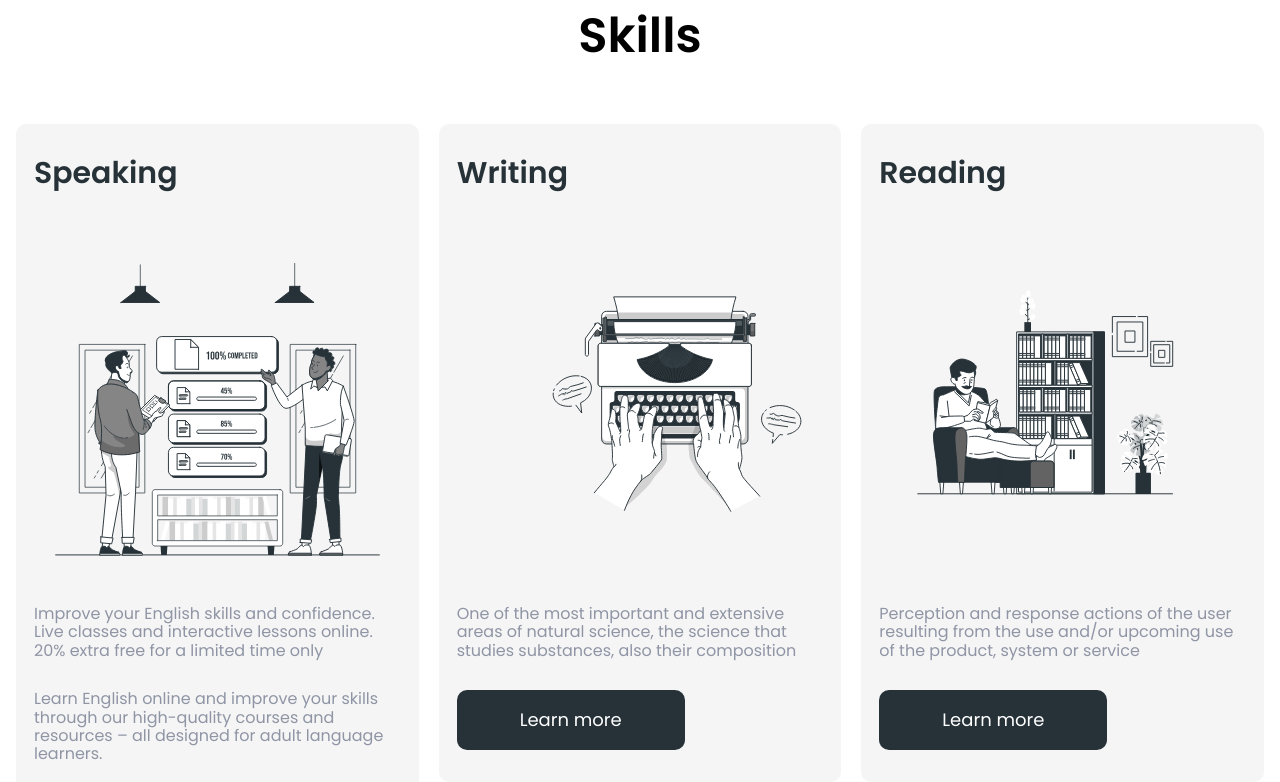
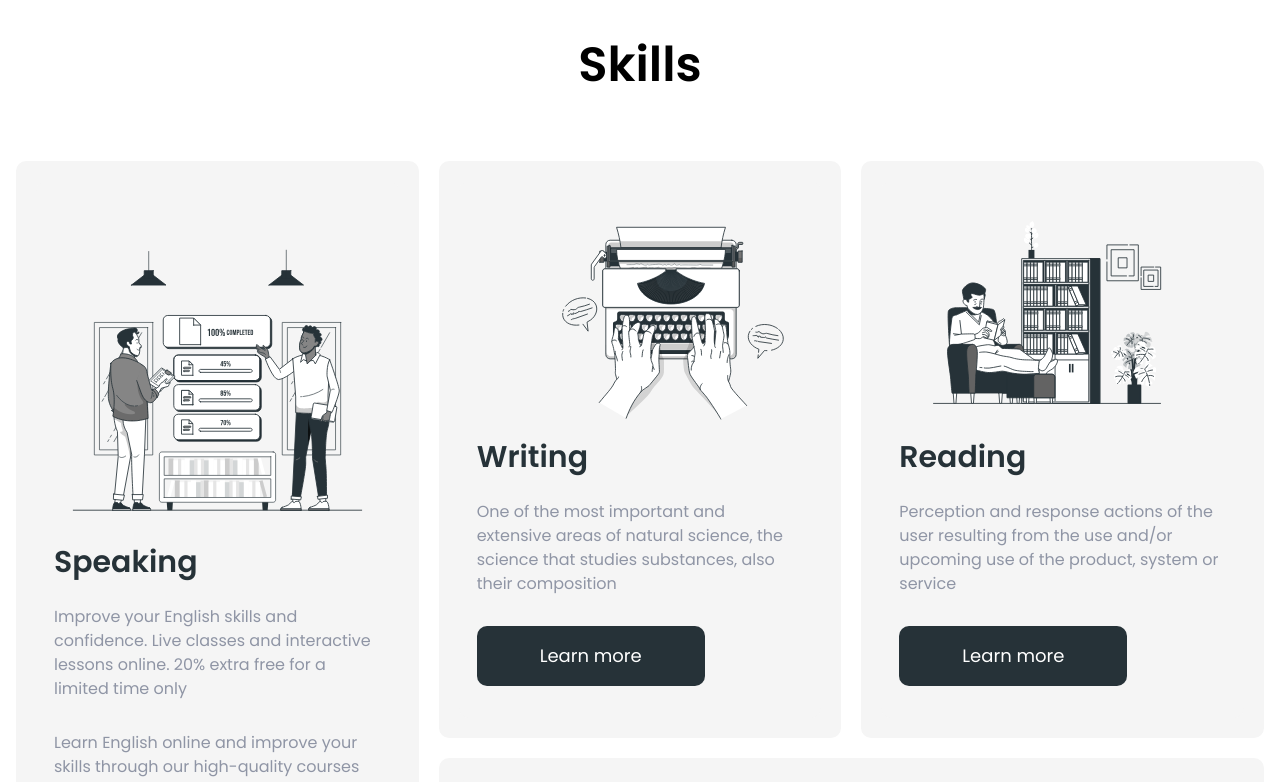
Before and after one commit to sofi-dobriak/britlex-language-school, a plain HTML site: page index.html in a window 1280 px wide. Shown: the part 780-1562 px from the top of the page. Drawn offline with nearby package versions, Linux system fonts and the light colour scheme.

Commit message:
finish project

```diff
--- a/css/styles.css
+++ b/css/styles.css
@@ -11,6 +11,7 @@ body {
     font-size: 20px;
     color: #8f95a5;
     margin: 0;
+    line-height: 1.5;
 }
 
 ul {
@@ -151,76 +152,43 @@ button:focus {
 
 /* Skills */
 
-/* .skills-container {
-    display: flex;
-}
-
-.skills-list {
-    display: flex;
-    flex-wrap: wrap;
-    justify-content: center;
-    gap: 30px;
+.skills-grid ul {
+    display: grid;
+    grid-template-columns: repeat(3, 1fr); /* Три колонки однакової ширини */
+    grid-template-rows: auto auto; /* Два ряди */
+    gap: 20px; /* Проміжок між елементами */
 }
 
 .skills-card {
-    flex-basis: calc((100% - 90px) / 4);
-
-} */
-
-/* .skills-grid {
-    display: grid;
-    grid-template-columns: repeat(auto-fit, minmax(300px, 1fr));
-    gap: 20px;
-} */
-
-.skills-grid ul {
-    display: grid;
-    grid-template-columns: repeat(3, 1fr);
-    /* Три колонки однакової ширини */
-    /* Два ряди */
-    gap: 20px;
-    /* Проміжок між елементами */
+    background-color: #f5f5f5; /* Колір фону карток */
+    display: flex;
+    flex-direction: column;
+    justify-content: space-between;
+    padding: 20px;
+    border-radius: 10px;
 }
 
 .skills-card:nth-child(1) {
-    grid-column: 1 / 2;
-    /* Перша колонка */
-    grid-row: 1 / 3;
-    /* Займає два ряди */
+    grid-column: 1 / 2; /* Перша колонка */
+    grid-row: 1 / 3; /* Займає два ряди */
 }
 
 .skills-card:nth-child(2),
 .skills-card:nth-child(3) {
-    grid-row: 1 / 2;
-    /* Займає перший ряд */
-}
-
-.skills-card:nth-child(2) {
-    grid-column: 2 / 3;
-    /* Друга колонка */
-}
-
-.skills-card:nth-child(3) {
-    grid-column: 3 / 4;
-    /* Третя колонка */
+    grid-row: 1; /* Займають перший ряд */
 }
 
 .skills-card:nth-child(4) {
-    grid-column: 2 / 4;
-    /* Четверта колонка займає дві колонки */
-    grid-row: 2 / 3;
-    /* Займає другий ряд */
-    display: flex;
-    /* Використовуємо flex для внутрішнього розміщення */
-    justify-content: space-between;
-    /* Розміщуємо зображення справа */
+    grid-column: 2 / 4; /* Четверта колонка займає дві колонки */
+    grid-row: 2 / 3; /* Займає другий ряд */
+    display: flex; /* Використовуємо flex для внутрішнього розміщення */
+    justify-content: space-between; /* Розміщуємо зображення справа */
     align-items: center;
 }
 
 .skills-card:nth-child(4) .article {
     display: flex;
-    /* flex-direction: row-reverse; */
-    /* Змінюємо напрямок, щоб зображення було справа */
+    flex-direction: row; /* Щоб зображення було справа */
     align-items: center;
 }
 
@@ -229,15 +197,26 @@ button:focus {
 }
 
 .skills-card:nth-child(4) .article img {
-    width: 50%;
-    /* Зображення займає половину контейнера */
+    width: 50%; /* Зображення займає половину контейнера */
 }
 
-/* .skills-card {
-    border: 1px solid #ccc;
-    padding: 20px;
-    background: #fff;
-} */
+.skills-card img {
+    width: 100%;
+    height: auto;
+}
+
+.skills-card .article {
+    display: flex;
+    flex-direction: column;
+    justify-content: space-between;
+    /* height: 100%; */
+}
+
+.skills-btn {
+    align-self: flex-start;
+}
+
+
 
 .skills-card img {
     max-width: 100%;
--- a/index.html
+++ b/index.html
@@ -1,19 +1,22 @@
 <!DOCTYPE html>
 <html lang="en">
-
   <head>
     <meta charset="UTF-8" />
     <meta name="viewport" content="width=device-width, initial-scale=1.0" />
     <!-- Normalize -->
-  <link rel="stylesheet" href="https://cdnjs.cloudflare.com/ajax/libs/modern-normalize/2.0.0/modern-normalize.min.css">
+    <link
+      rel="stylesheet"
+      href="https://cdnjs.cloudflare.com/ajax/libs/modern-normalize/2.0.0/modern-normalize.min.css"
+    />
     <!-- Fonts -->
-  <link rel="preconnect" href="https://fonts.googleapis.com">
-  <link rel="preconnect" href="https://fonts.gstatic.com" crossorigin>
+    <link rel="preconnect" href="https://fonts.googleapis.com" />
+    <link rel="preconnect" href="https://fonts.gstatic.com" crossorigin />
     <link
       href="https://fonts.googleapis.com/css2?family=Poppins:wght@400;600;700&family=Roboto:wght@300;400;500;700&display=swap"
-    rel="stylesheet">
+      rel="stylesheet"
+    />
     <!-- Styles -->
-  <link rel="stylesheet" href="./css/styles.css">
+    <link rel="stylesheet" href="./css/styles.css" />
     <title>Britlex</title>
   </head>
 
@@ -24,7 +27,9 @@
         <div class="container">
           <div class="header-container">
             <nav class="header-nav">
-            <a class="logo" href="./index.html">Brit<span class="logo-accent">lex</span></a>
+              <a class="logo" href="./index.html"
+                >Brit<span class="logo-accent">lex</span></a
+              >
               <ul class="header-link">
                 <li><a class="nav-item current" href="#home">Home</a></li>
                 <li><a class="nav-item" href="#skills">Skills</a></li>
@@ -47,12 +52,17 @@
             <div class="hero-text-container">
               <h1 class="hero-title" id="home">Learn Any Foreign Language</h1>
               <p class="hero-text">
-              With our teachers who write a program for each student, you will be
-              able to make your first sketch after the first lesson.
+                With our teachers who write a program for each student, you will
+                be able to make your first sketch after the first lesson.
               </p>
               <button class="hero-btn" type="button">Get started</button>
             </div>
-          <img src="./images/hero-section.svg" alt="Girl listening to audio" width="654" height="510" />
+            <img
+              src="./images/hero-section.svg"
+              alt="Girl listening to audio"
+              width="654"
+              height="510"
+            />
           </div>
         </div>
       </section>
@@ -65,39 +75,56 @@
             <ul>
               <li class="skills-card">
                 <article class="article">
+                  <img
+                    src="./images/skills-speaking.svg"
+                    alt="The men are talking"
+                    width="390"
+                    height="390"
+                  />
                   <h3 class="skills-subtitle">Speaking</h3>
-                <img src="./images/skills-speaking.svg" alt="The men are talking" width="390" height="390">
                   <p class="skills-text">
-                  Improve your English skills and confidence. Live classes and interactive lessons online. 20% extra
-                  free
-                  for a limited time only
+                    Improve your English skills and confidence. Live classes and
+                    interactive lessons online. 20% extra free for a limited
+                    time only
                   </p>
                   <p class="skills-text">
-                  Learn English online and improve your skills through our high-quality courses and resources – all
-                  designed
-                  for adult language learners.
+                    Learn English online and improve your skills through our
+                    high-quality courses and resources – all designed for adult
+                    language learners.
                   </p>
                   <button class="skills-btn" type="button">Learn more</button>
                 </article>
               </li>
               <li class="skills-card">
                 <article class="article">
+                  <img
+                    src="./images/skills-writing.svg"
+                    alt="Hands on the typewriter"
+                    width="390"
+                    height="390"
+                  />
                   <h3 class="skills-subtitle">Writing</h3>
-                <img src="./images/skills-writing.svg" alt="Hands on the typewriter" width="390" height="390">
                   <p class="skills-text">
-                  One of the most important and extensive areas of natural science, the science that studies substances,
-                  also their composition
+                    One of the most important and extensive areas of natural
+                    science, the science that studies substances, also their
+                    composition
                   </p>
                   <button class="skills-btn" type="button">Learn more</button>
                 </article>
               </li>
               <li class="skills-card">
                 <article class="article">
+                  <img
+                    src="./images/skills-reading.svg"
+                    alt="Person reading a book"
+                    width="390"
+                    height="390"
+                  />
                   <h3 class="skills-subtitle">Reading</h3>
-                <img src="./images/skills-reading.svg" alt="Person reading a book" width="390" height="390">
                   <p class="skills-text">
-                  Perception and response actions of the user resulting from the use and/or upcoming use of the product,
-                  system or service
+                    Perception and response actions of the user resulting from
+                    the use and/or upcoming use of the product, system or
+                    service
                   </p>
                   <button class="skills-btn" type="button">Learn more</button>
                 </article>
@@ -107,13 +134,18 @@
                   <div class="content">
                     <h3 class="skills-subtitle">Listening</h3>
                     <p class="skills-text">
-                    Here you can find activities to practice your listening skills. Listening will help you to improve
-                    your
+                      Here you can find activities to practice your listening
+                      skills. Listening will help you to improve your
                       understanding
                     </p>
                     <button class="skills-btn" type="button">Learn more</button>
                   </div>
-                <img src="./images/skills-listening.svg" alt="Person listening to a podcast" width="390" height="390">
+                  <img
+                    src="./images/skills-listening.svg"
+                    alt="Person listening to a podcast"
+                    width="390"
+                    height="390"
+                  />
                 </article>
               </li>
             </ul>
@@ -128,11 +160,12 @@
             <div class="about-text-container">
               <h2 class="section-title">About Us</h2>
               <p class="about-text">
-              The model offers a framework for discussing problems related to the
-              user's experience, as well as possible ways and means of solving them.
-              Application development begins at the top level (strategy), where the
-              future software product is described quite abstractly from the point
-              of view of the expectations of both users and the customer.
+                The model offers a framework for discussing problems related to
+                the user's experience, as well as possible ways and means of
+                solving them. Application development begins at the top level
+                (strategy), where the future software product is described quite
+                abstractly from the point of view of the expectations of both
+                users and the customer.
               </p>
               <ul class="about-num-container">
                 <li class="about-item">
@@ -149,7 +182,12 @@
                 </li>
               </ul>
             </div>
-          <img src="./images/about-us.svg" alt="People reach the top of the mountain" width="540" height="540" />
+            <img
+              src="./images/about-us.svg"
+              alt="People reach the top of the mountain"
+              width="540"
+              height="540"
+            />
           </div>
         </div>
       </section>
@@ -162,12 +200,16 @@
             <ul class="pricing-list">
               <!-- Self-study online course -->
               <li class="pricing-item-container">
-              <img src="./images/pricing-self-study-online-course.svg" alt="The girl learns the material on her own"
-                width="426" height="320" />
+                <img
+                  src="./images/pricing-self-study-online-course.svg"
+                  alt="The girl learns the material on her own"
+                  width="426"
+                  height="320"
+                />
                 <h3 class="pricing-subtitle">Self-study online course</h3>
                 <p class="pricing-text first">
-                Start learning English online in live classes with qualified EC
-                teachers and students from all over the world.
+                  Start learning English online in live classes with qualified
+                  EC teachers and students from all over the world.
                 </p>
                 <div class="pricing-bgc">
                   <span class="pricing-num">£5.99</span>
@@ -176,11 +218,16 @@
               </li>
               <!-- Live online classes -->
               <li class="pricing-item-container">
-              <img src="./images/pricing-live-online-classes.svg" alt="The teacher explains the material to the student"
-                width="426" height="320" />
+                <img
+                  src="./images/pricing-live-online-classes.svg"
+                  alt="The teacher explains the material to the student"
+                  width="426"
+                  height="320"
+                />
                 <h3 class="pricing-subtitle">Live online classes</h3>
                 <p class="pricing-text">
-                Interactive group classes with expert teachers. Free 7-day trial
+                  Interactive group classes with expert teachers. Free 7-day
+                  trial
                 </p>
                 <div class="pricing-bgc">
                   <span class="pricing-num">£12.99</span>
@@ -189,12 +236,16 @@
               </li>
               <!-- Personal Tuition -->
               <li class="pricing-item-container">
-              <img src="./images/pricing-personal-tuition.svg" alt="A girl watches a video lesson" width="426"
-                height="320" />
+                <img
+                  src="./images/pricing-personal-tuition.svg"
+                  alt="A girl watches a video lesson"
+                  width="426"
+                  height="320"
+                />
                 <h3 class="pricing-subtitle">Personal Tuition</h3>
                 <p class="pricing-text">
-                Online one-to-one English tutoring – enjoy our first session for
-                only $1
+                  Online one-to-one English tutoring – enjoy our first session
+                  for only $1
                 </p>
                 <div class="pricing-bgc">
                   <span class="pricing-num">£12.99</span>
@@ -210,15 +261,25 @@
       <section class="section" id="contacts">
         <div class="container">
           <div class="contacts-container">
-          <img src="./images/contact-us.svg" alt="Boy launches a paper airplane" width="425" height="430" />
+            <img
+              src="./images/contact-us.svg"
+              alt="Boy launches a paper airplane"
+              width="425"
+              height="430"
+            />
             <div class="contacts-text">
               <h2 class="section-title contacts-title">Contact Us</h2>
               <p class="contacts-text">
-              Discover your current English level by taking our free online English
-              test. Sign up to our newsletter for learning tips and free resources
+                Discover your current English level by taking our free online
+                English test. Sign up to our newsletter for learning tips and
+                free resources
               </p>
               <form class="form-container">
-              <input class="contacts-email" type="text" placeholder="Enter Your E-mail" />
+                <input
+                  class="contacts-email"
+                  type="text"
+                  placeholder="Enter Your E-mail"
+                />
                 <button class="contacts-btn" type="submit">Subscribe</button>
               </form>
             </div>
@@ -229,12 +290,14 @@
 
     <!-- Footer -->
 
-  <img class="footer-line" src="./images/border-line.svg" alt="Line">
+    <img class="footer-line" src="./images/border-line.svg" alt="Line" />
 
     <footer>
       <div class="container">
         <div class="footer-container">
-        <a class="logo" href="./index.html">Brit<span class="logo-accent">lex</span></a>
+          <a class="logo" href="./index.html"
+            >Brit<span class="logo-accent">lex</span></a
+          >
           <ul class="footer-link">
             <li><a class="footer-item" href="#">Terms and Conditions</a></li>
             <li><a class="footer-item" href="#">Privacy Policy</a></li>
@@ -244,5 +307,4 @@
       </div>
     </footer>
   </body>
-
 </html>
```
Lines whose indentation alone changed are shown as unchanged.
